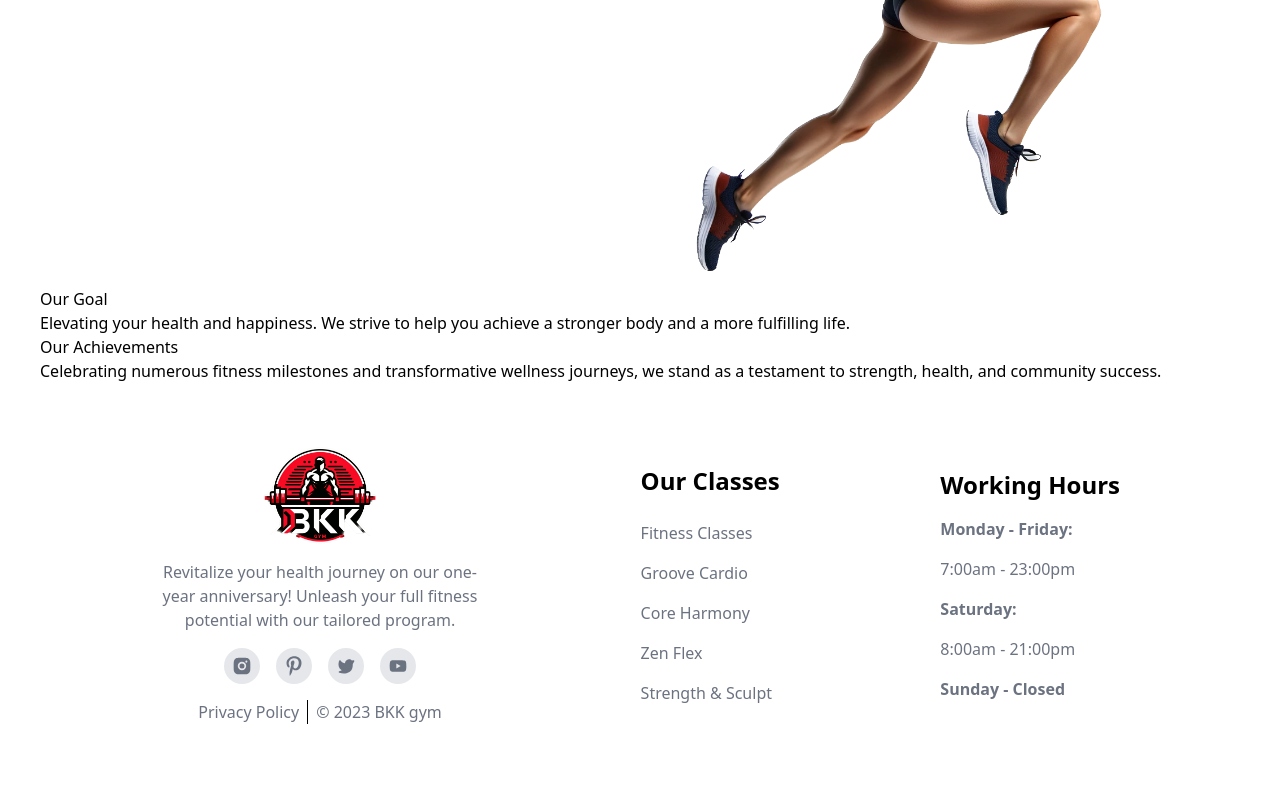
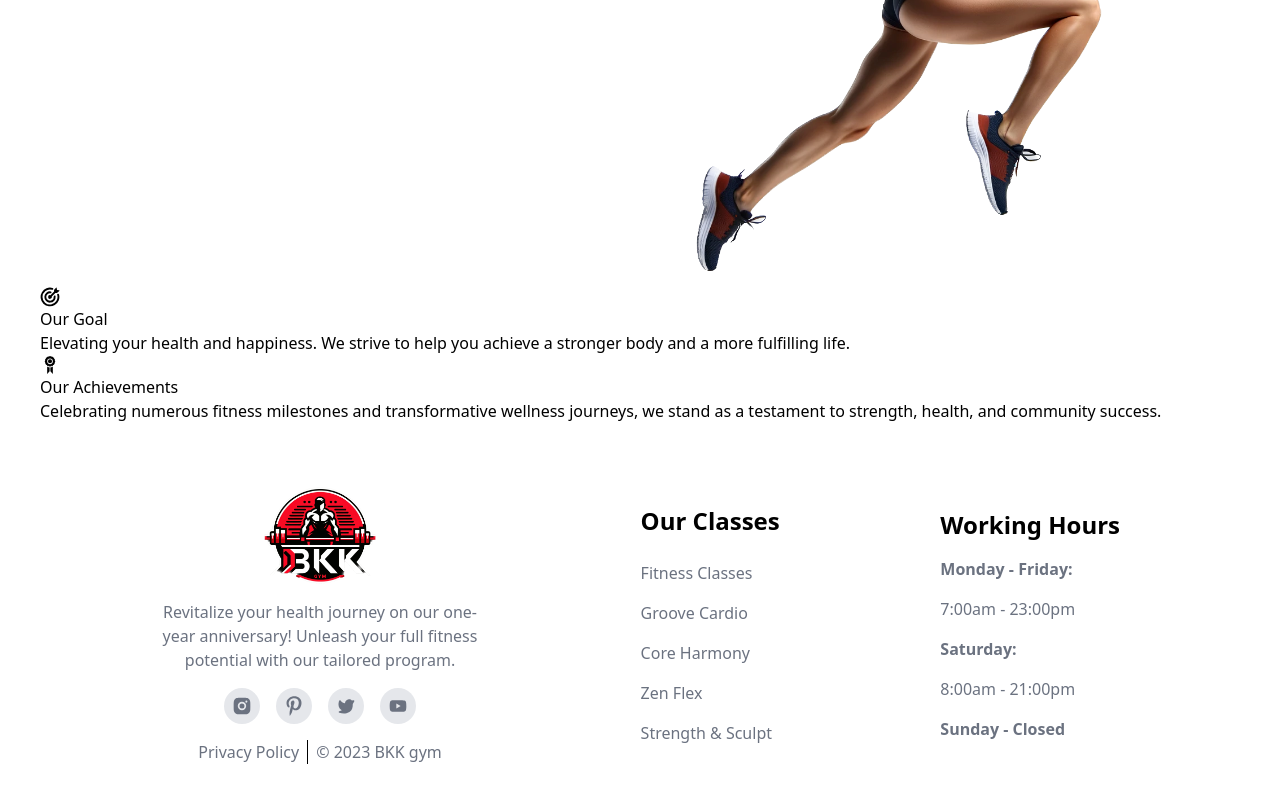
Before and after one commit to OnigiriKing/new-project, a React (Create React App) app: page /about in a window 1280 px wide. Shown: the part 675-1475 px from the top of the page. Built offline with nearby package versions, Linux system fonts and the light colour scheme.

Commit message:
About comp: Svg added

```diff
--- a/src/components/aboutComp/About.jsx
+++ b/src/components/aboutComp/About.jsx
@@ -35,10 +35,11 @@ export default function About() {
           {/* first */}
           <div>
             <div>
-              <div></div>
+              <div>{allSvg(20).goal}</div>
               <h3>Our Goal</h3>
               <p>
-                Elevating your health and happiness. We strive to help you achieve a stronger body and a more fulfilling life.
+                Elevating your health and happiness. We strive to help you
+                achieve a stronger body and a more fulfilling life.
               </p>
             </div>
             <div>
@@ -48,10 +49,12 @@ export default function About() {
           {/* second */}
           <div>
             <div>
-              <div></div>
+              <div>{allSvg(20).achievement}</div>
               <h3>Our Achievements</h3>
               <p>
-                Celebrating numerous fitness milestones and transformative wellness journeys, we stand as a testament to strength, health, and community success.
+                Celebrating numerous fitness milestones and transformative
+                wellness journeys, we stand as a testament to strength, health,
+                and community success.
               </p>
             </div>
             <div>
--- a/src/svg/allSvg.js
+++ b/src/svg/allSvg.js
@@ -417,6 +417,40 @@ export default function allSvg(width) {
         />
       </svg>
     ),
+    goal: (
+      <svg
+        xmlns="http://www.w3.org/2000/svg"
+        width={width}
+        height={width}
+        viewBox="0 0 16 16"
+      >
+        <path
+          fill="currentColor"
+          d="m13.637 2.363l1.676.335c.09.018.164.084.19.173a.25.25 0 0 1-.062.249l-1.373 1.374a.876.876 0 0 1-.619.256H12.31L9.45 7.611A1.5 1.5 0 1 1 6.5 8a1.501 1.501 0 0 1 1.889-1.449l2.861-2.862V2.552c0-.232.092-.455.256-.619L12.88.559a.25.25 0 0 1 .249-.062c.089.026.155.1.173.19Z"
+        />
+        <path
+          fill="currentColor"
+          d="M2 8a6 6 0 1 0 11.769-1.656a.751.751 0 1 1 1.442-.413a7.502 7.502 0 0 1-12.513 7.371A7.501 7.501 0 0 1 10.069.789a.75.75 0 0 1-.413 1.442A6.001 6.001 0 0 0 2 8"
+        />
+        <path
+          fill="currentColor"
+          d="M5 8a3.002 3.002 0 0 0 4.699 2.476a3 3 0 0 0 1.28-2.827a.748.748 0 0 1 1.045-.782a.75.75 0 0 1 .445.61A4.5 4.5 0 1 1 8.516 3.53a.75.75 0 1 1-.17 1.49A3 3 0 0 0 5 8"
+        />
+      </svg>
+    ),
+    achievement: (
+      <svg
+        xmlns="http://www.w3.org/2000/svg"
+        width={width}
+        height={width}
+        viewBox="0 0 512 512"
+      >
+        <path
+          fill="currentColor"
+          d="m305.975 298.814l22.704 2.383V486l-62.712-66.965V312.499l18.214 8.895zm-99.95 0l-22.716 2.383V486l62.711-66.965V312.499l-18.213 8.895zm171.98-115.78l7.347 25.574l-22.055 14.87l-1.847 26.571l-25.81 6.425l-10.803 24.314l-26.46-2.795l-18.475 19.087L256 285.403l-23.902 11.677l-18.475-19.15l-26.46 2.795l-10.803-24.313l-25.81-6.363l-1.847-26.534l-22.118-14.92l7.348-25.573l-15.594-21.544l15.644-21.52l-7.398-25.523l22.068-14.87L150.5 73.03l25.86-6.362l10.803-24.313l26.46 2.794L232.098 26L256 37.677L279.902 26l18.475 19.149l26.46-2.794l10.803 24.313l25.81 6.425l1.847 26.534l22.055 14.87l-7.347 25.574l15.656 21.407zm-49.214-21.556a72.242 72.242 0 1 0-72.242 72.242a72.355 72.355 0 0 0 72.242-72.242m-72.242-52.283a52.282 52.282 0 1 0 52.282 52.283a52.395 52.395 0 0 0-52.282-52.245z"
+        />
+      </svg>
+    ),
   };
 
   return svg;
```
